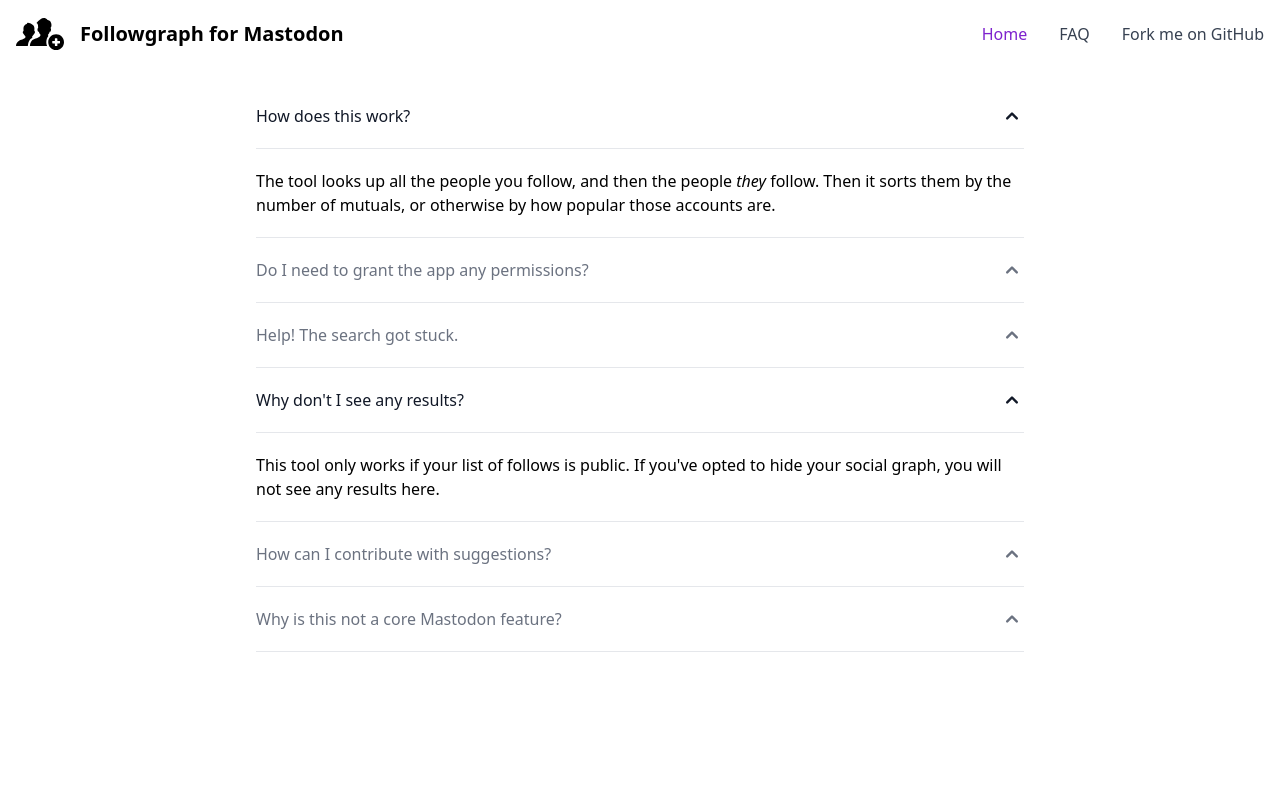
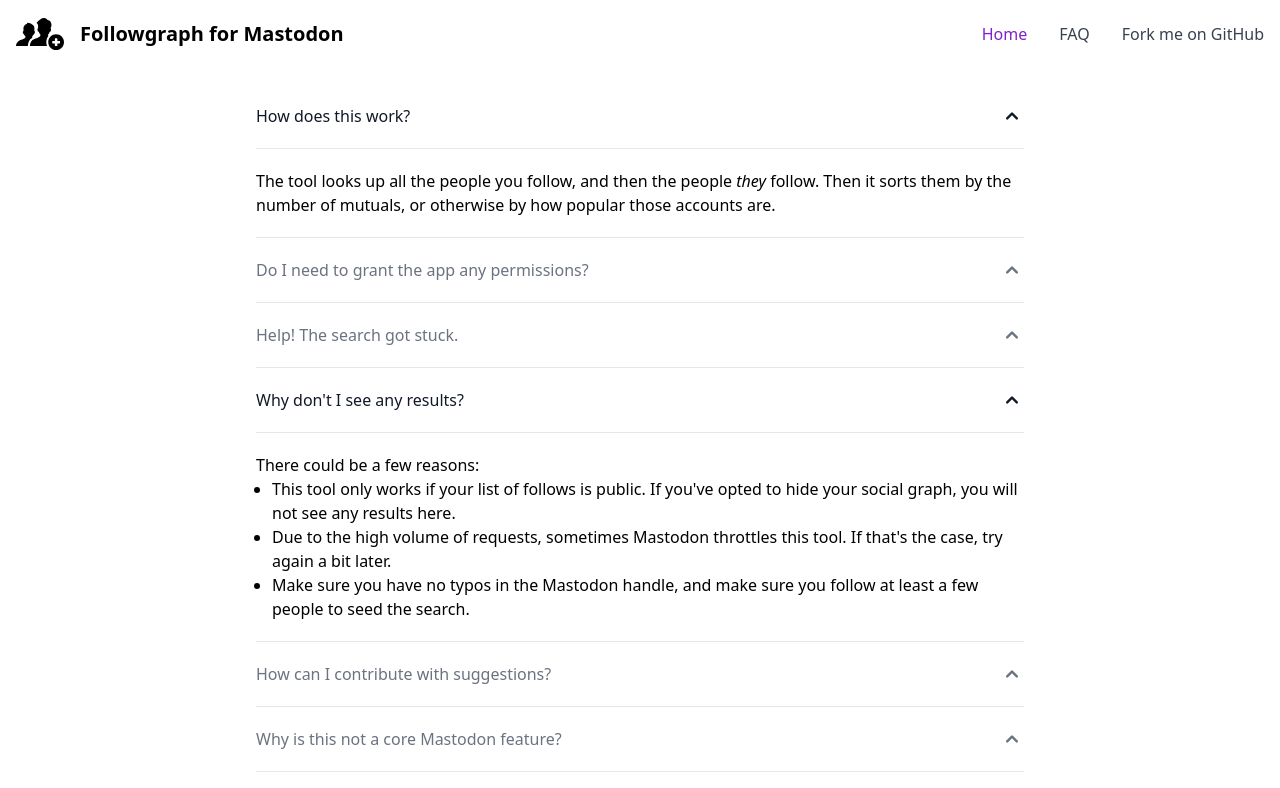
Before and after one commit to gabipurcaru/followgraph, a Next.js app: page / in a window 1280 px wide. Both pictures are taken after a click on the button "Why don't I see any results?". Shown: the part 1043-1831 px from the top of the page. Built offline with nearby package versions, Linux system fonts and the light colour scheme.

Commit message:
modified FAQ and added error when there are no results found

```diff
--- a/components/Content.tsx
+++ b/components/Content.tsx
@@ -144,6 +144,8 @@
       return;
     }
     setLoading(true);
+    setDone(false);
+    setFollows([]);
     setDomain(getDomain(handle));
     await accountFofs(handle, setProgress, setFollows);
     setLoading(false);
@@ -205,11 +207,22 @@
           {isLoading ?
             <p className="text-sm dark:text-gray-400">Loaded {numLoaded} of {totalToLoad}...</p>
             : null}
+          {isDone && follows.length === 0 ?
+            <div className="flex p-4 mt-4 max-w-full sm:max-w-xl text-sm text-gray-700 bg-gray-100 rounded-lg dark:bg-gray-700 dark:text-gray-300" role="alert">
+              <svg aria-hidden="true" className="flex-shrink-0 inline w-5 h-5 mr-3" fill="currentColor" viewBox="0 0 20 20" xmlns="http://www.w3.org/2000/svg"><path fill-rule="evenodd" d="M18 10a8 8 0 11-16 0 8 8 0 0116 0zm-7-4a1 1 0 11-2 0 1 1 0 012 0zM9 9a1 1 0 000 2v3a1 1 0 001 1h1a1 1 0 100-2v-3a1 1 0 00-1-1H9z" clip-rule="evenodd"></path></svg>
+              <span className="sr-only">Info</span>
+              <div>
+                <span className="font-medium">No results found.</span> Please double check for typos in the handle, and ensure that you follow at least a few people
+                to seed the search. Otherwise, try again later as Mastodon may throttle requests.
+              </div>
+            </div>
+            : null}
         </div>
+
       </form>
 
 
-      {isDone || follows.length > 0 ?
+      {isDone && follows.length > 0 ?
         <div className="flex-col lg:flex items-center justify-center">
           <div className="max-w-4xl content-center px-2 sm:px-8 py-4 bg-white border rounded-lg shadow-md dark:bg-gray-800 dark:border-gray-700">
             <div className="flow-root">
--- a/components/FAQ.tsx
+++ b/components/FAQ.tsx
@@ -21,8 +21,13 @@
           </FAQItem>
 
           <FAQItem title="Why don't I see any results?">
-            This tool only works if your list of follows is public. If you&apos;ve opted to hide your social graph, you will not see
-            any results here.
+            There could be a few reasons:
+            <ul className="list-disc ml-4">
+              <li>This tool only works if your list of follows is public. If you&apos;ve opted to hide your social graph, you will not see
+                any results here.</li>
+              <li>Due to the high volume of requests, sometimes Mastodon throttles this tool. If that&apos;s the case, try again a bit later.</li>
+              <li>Make sure you have no typos in the Mastodon handle, and make sure you follow at least a few people to seed the search.</li>
+            </ul>
           </FAQItem>
 
           <FAQItem title="How can I contribute with suggestions?">
@@ -38,7 +43,7 @@
   </section>;
 }
 
-function FAQItem({ defaultSelected, title, children }: { defaultSelected?: boolean, title: string, children: React.ReactNode}) {
+function FAQItem({ defaultSelected, title, children }: { defaultSelected?: boolean, title: string, children: React.ReactNode }) {
   const [selected, setSelected] = useState(defaultSelected);
   return (<>
     <h3 id="accordion-flush-heading-1">
```
